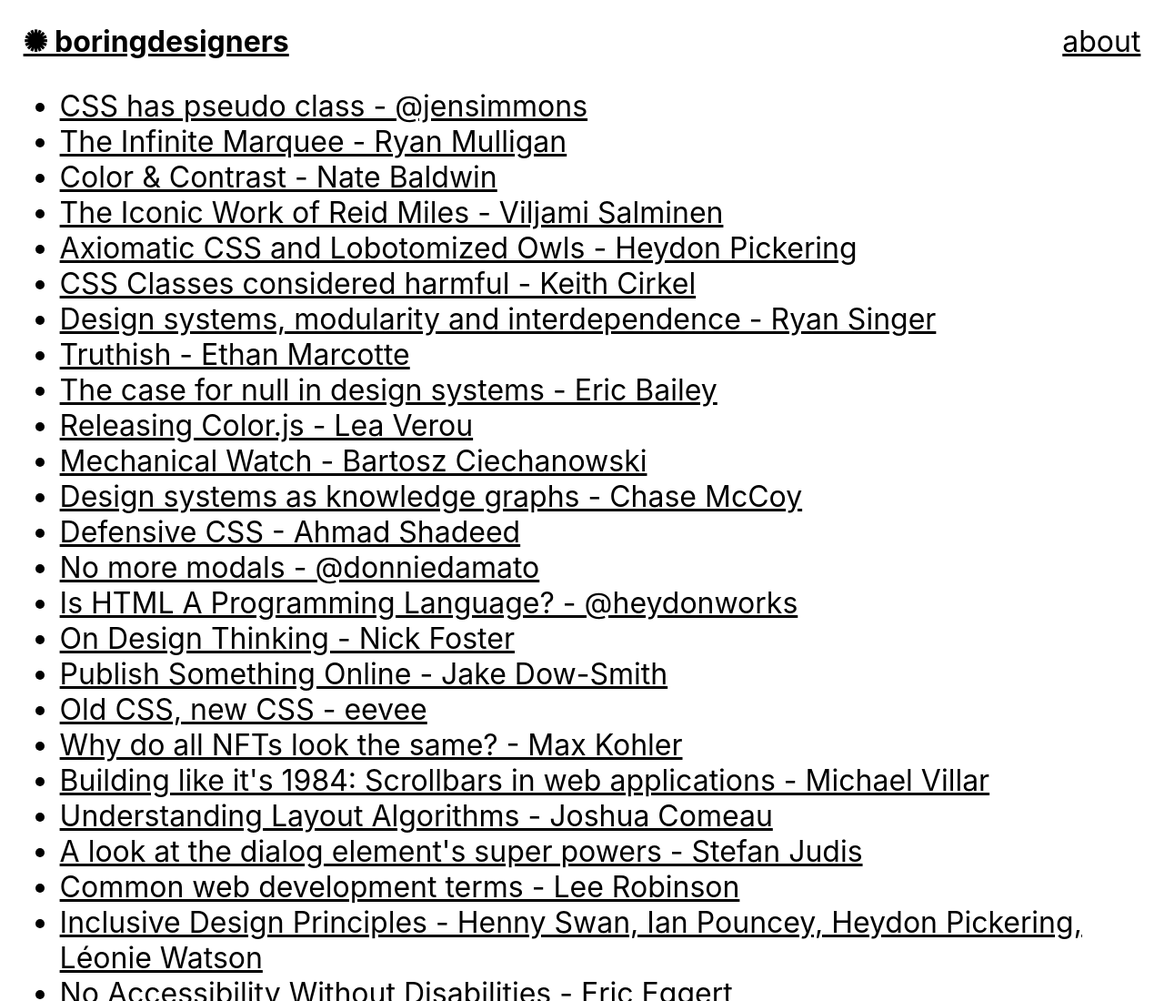
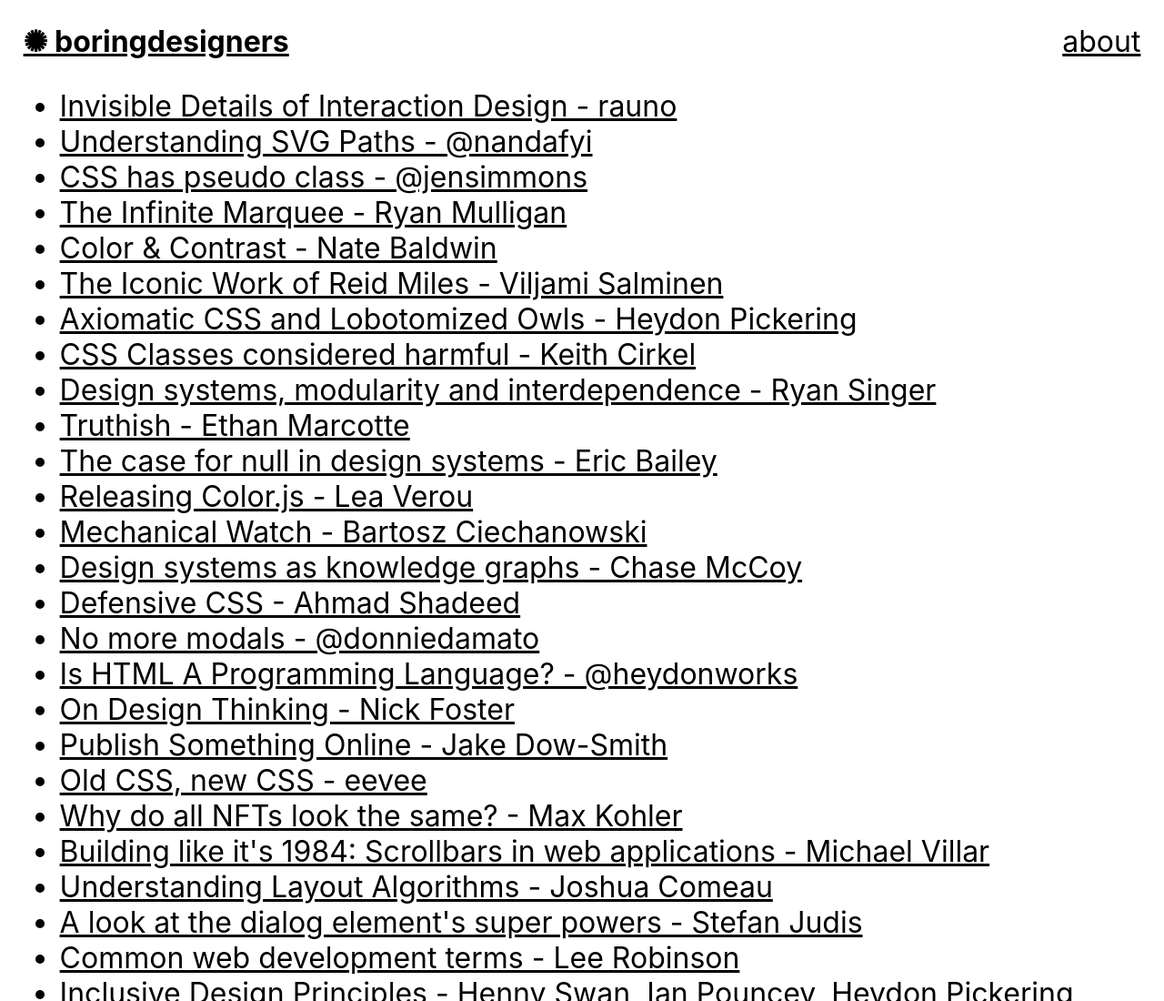
Before and after one commit to boringdesigners/boring-website, a plain HTML site: page index.html in a window 1280 px wide. Shown: the top 1100 px of the page at 91% size. Drawn offline with Linux system fonts and the light colour scheme.

Commit message:
Add links

```diff
--- a/index.html
+++ b/index.html
@@ -24,6 +24,16 @@
       <a href="about.html">about</a>
     </header>
     <ul>
+      <li>
+        <a href="https://rauno.me/craft/interaction-design">
+          Invisible Details of Interaction Design - rauno
+        </a>
+      </li>
+      <li>
+        <a href="https://www.nan.fyi/svg-paths">
+          Understanding SVG Paths - @nandafyi
+        </a>
+      </li>
       <li>
         <a href="https://webkit.org/blog/13096/css-has-pseudo-class/">
           CSS has pseudo class - @jensimmons
```
